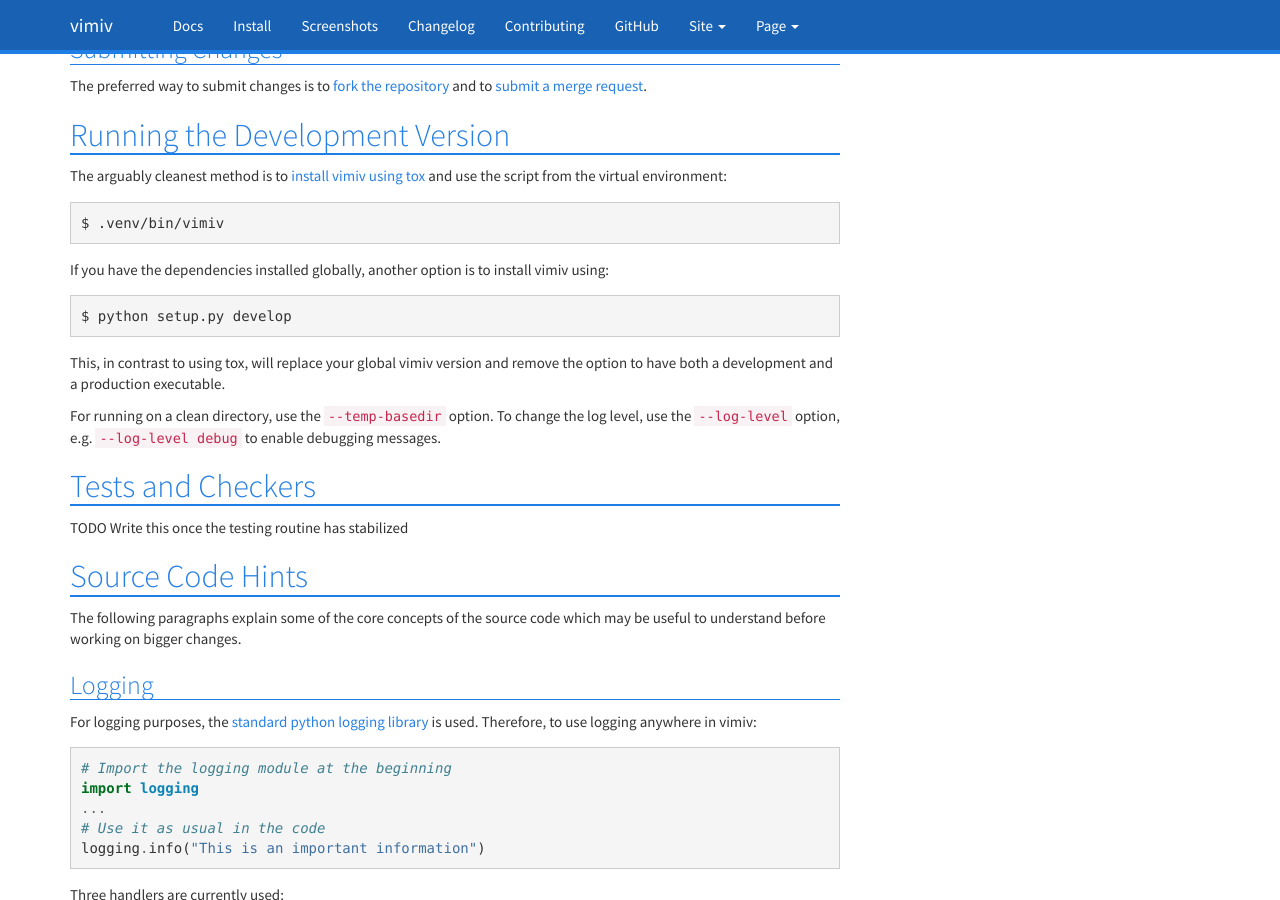
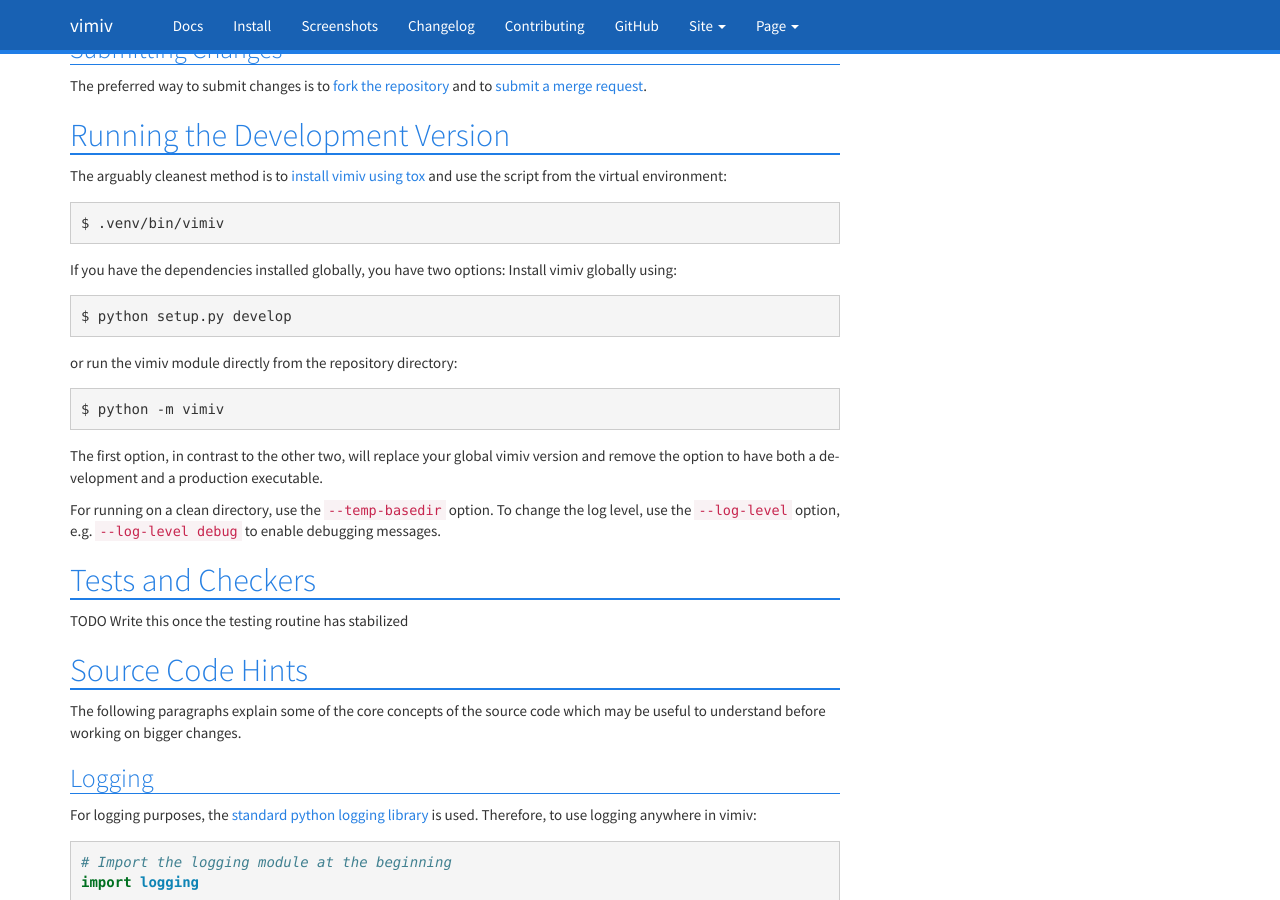
Before and after one commit to karlch/vimiv-qt, a Sphinx documentation site: the page built from docs/documentation/contributing.rst, in a window 1280 px wide and 900 px high, scrolled down 1040 px. Built offline with Sphinx 7.4.7, drawn with Linux system fonts in a browser that asks for light colours.

Commit message:
Docs: mention starting vimiv via python -m

```diff
--- a/docs/documentation/contributing.rst
+++ b/docs/documentation/contributing.rst
@@ -67,13 +67,18 @@
 
     $ .venv/bin/vimiv
 
-If you have the dependencies installed globally, another option is to install
-vimiv using::
+If you have the dependencies installed globally, you have two options:
+Install vimiv globally using::
 
     $ python setup.py develop
 
-This, in contrast to using tox, will replace your global vimiv version and
-remove the option to have both a development and a production executable.
+or run the vimiv module directly from the repository directory::
+
+    $ python -m vimiv
+
+The first option, in contrast to the other two, will replace your global vimiv
+version and remove the option to have both a development and a production
+executable.
 
 For running on a clean directory, use the ``--temp-basedir`` option. To change
 the log level, use the ``--log-level`` option, e.g. ``--log-level debug`` to
```
